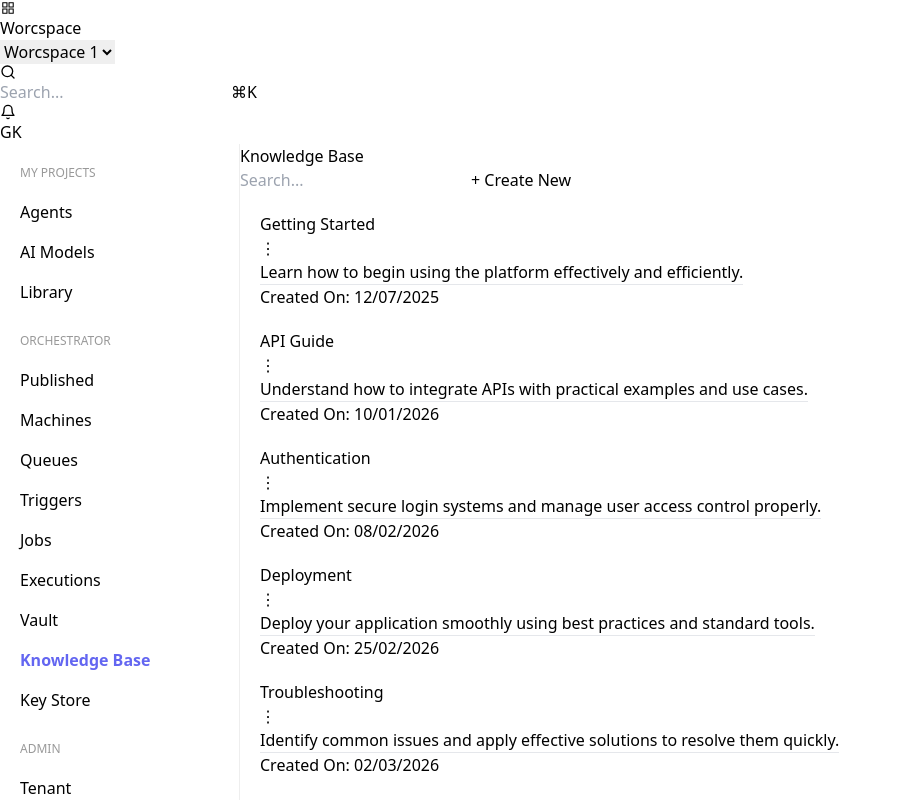
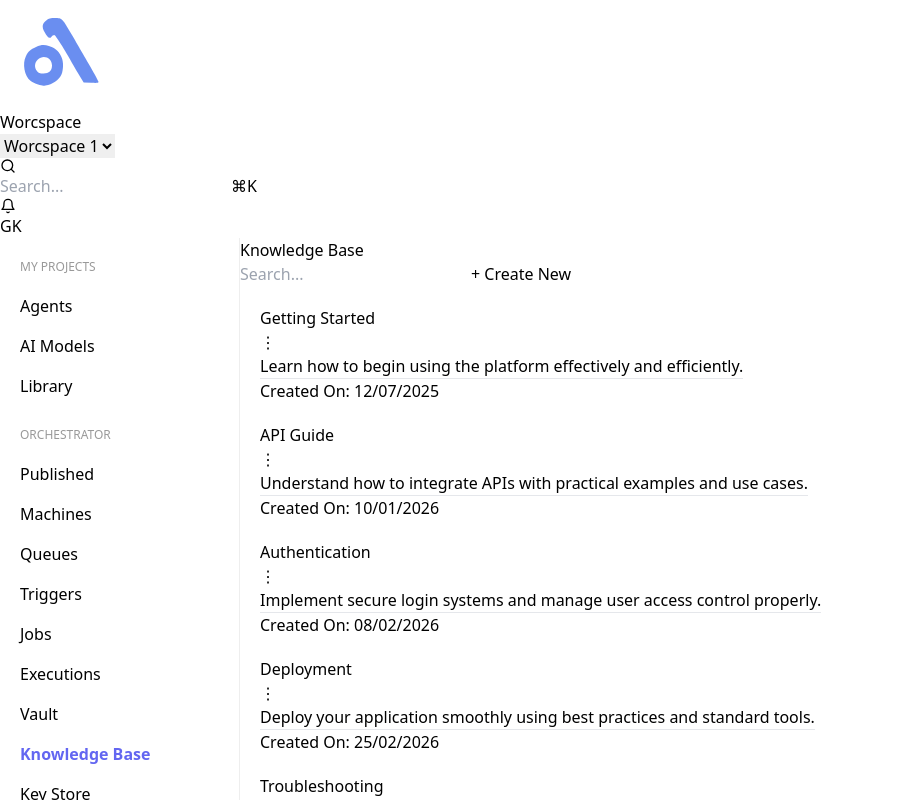
Before and after one commit to faizaneqbal/worcspace-kb, a React (Vite) app: page / in a window 1280 px wide. Shown: the top 800 px of the page, without its empty margins (0-902 px from the left). Built offline with nearby package versions, Linux system fonts and the light colour scheme.

Commit message:
Integrated SVG logo properly in header component

```diff
--- a/src/components/Header.jsx
+++ b/src/components/Header.jsx
@@ -1,6 +1,7 @@
 import { FiSearch } from "react-icons/fi"
 import { AiOutlineAppstore } from "react-icons/ai"
 import { FiBell } from "react-icons/fi"
+import logo from '../assets/logo.svg'
 
 function Header() {
     return (
@@ -8,7 +9,7 @@ function Header() {
 
             {/* Left Section */}
             <div className="flex items-center gap-2">
-                <AiOutlineAppstore className="text-white text-xl" />
+                <img src={logo} alt="logo" className="w-8 h-8 text-indigo-400" />
                 <div className="font-bold text-lg">Worcspace</div>
 
                 <select className="bg-indigo-600/70 text-white text-sm px-3 py-1 rounded-full outline-none">
```
Also changed, not shown: src/assets/logo.svg (added).
